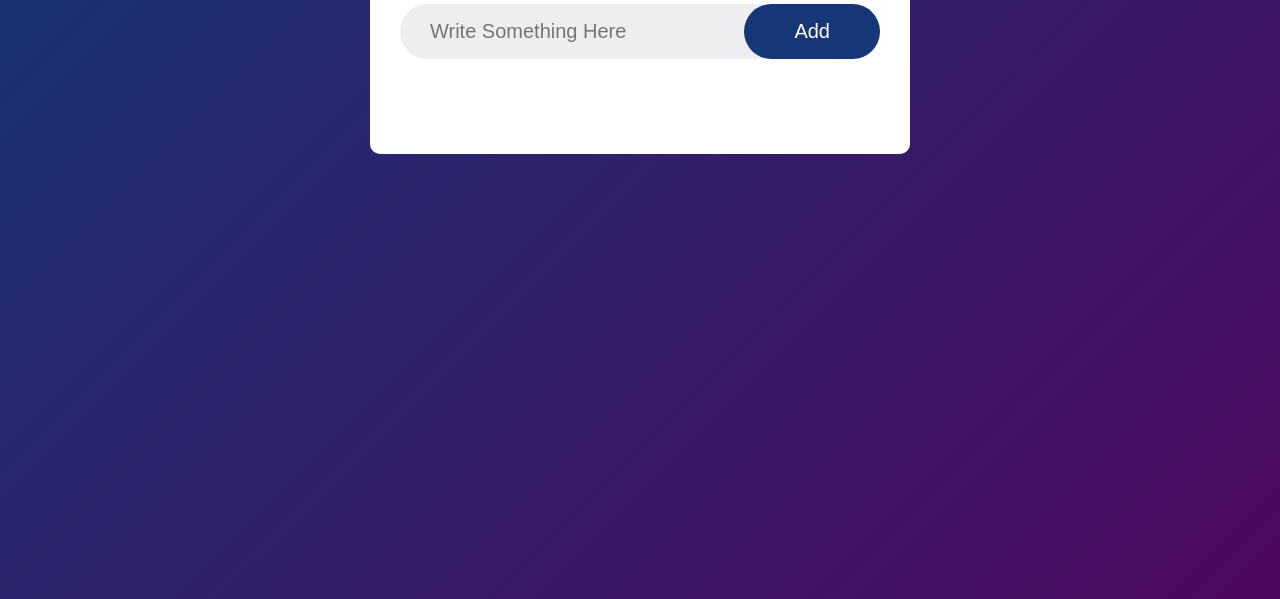
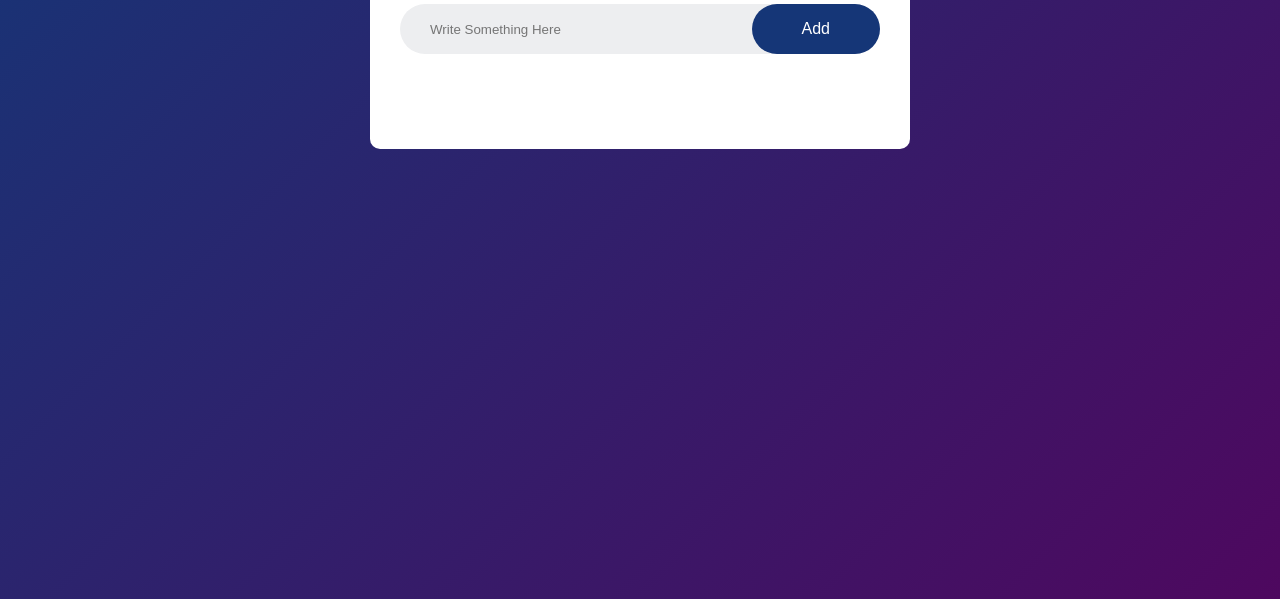
Before and after one commit to abhijit-hash/codeclause-project-1-to-do-list, a plain HTML site: page index.html in a window 1280 px wide. Shown: the part 201-800 px from the top of the page. Drawn offline with Linux system fonts and the light colour scheme.

Commit message:
Update style.css

```diff
--- a/style.css
+++ b/style.css
@@ -44,7 +44,6 @@ input{
     outline: none;
     background: transparent;
     padding: 10px;
-    font-size: 20px;
     font-weight: 14px;
 }
 button{
@@ -53,7 +52,7 @@ button{
     padding: 16px 50px;
     background: #153677;
     color: #fff;
-    font-size: 20px;
+    font-size: 16px;
     cursor: pointer;
     border-radius: 40px;
 }
```
